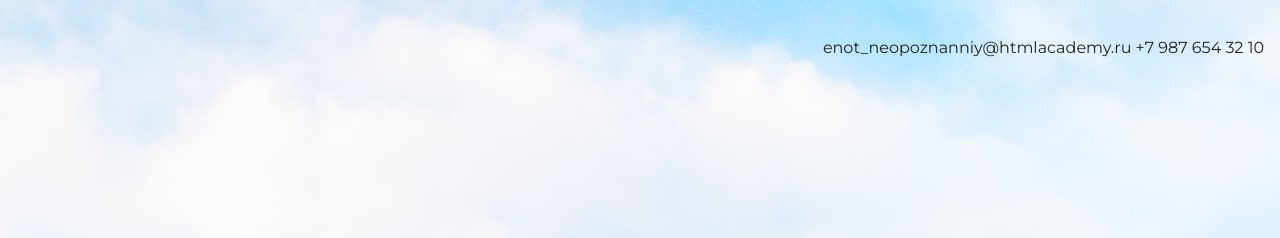
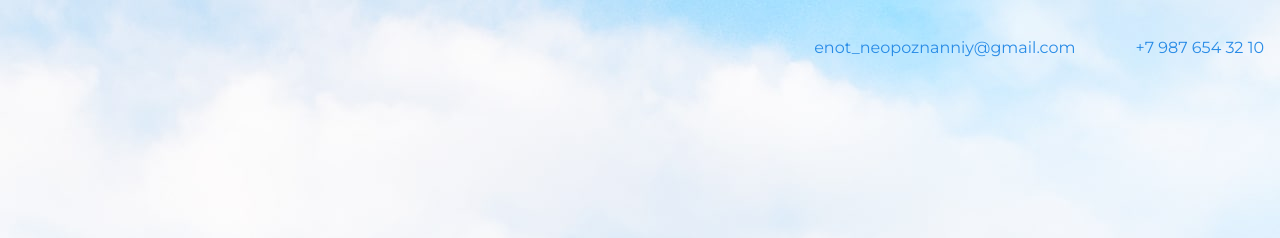
Before and after one commit to MoscowFighter/My-Site, a plain HTML site: page index.html in a window 1280 px wide. Shown: the top 238 px of the page. Drawn offline with nearby package versions, Linux system fonts and the light colour scheme.

Commit message:
Оформление ссылок

```diff
--- a/index.html
+++ b/index.html
@@ -10,8 +10,8 @@
   <body>
     <header class="page-header">
       <div class="container">
-	  enot_neopoznanniy@htmlacademy.ru
-	  +7 987 654 32 10
+	  <a href="mailto:enot_neopoznanniy@gmail.com">enot_neopoznanniy@gmail.com</a>
+	  <a href="tel:+79876543210">+7 987 654 32 10</a>
 	  </div>
     </header>
 
```
